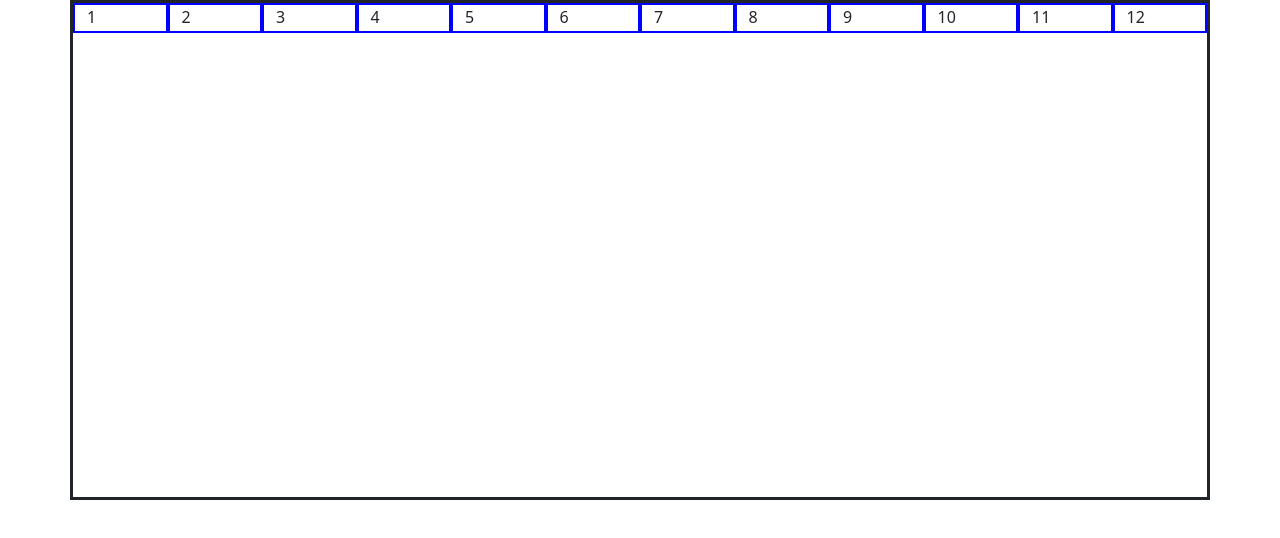
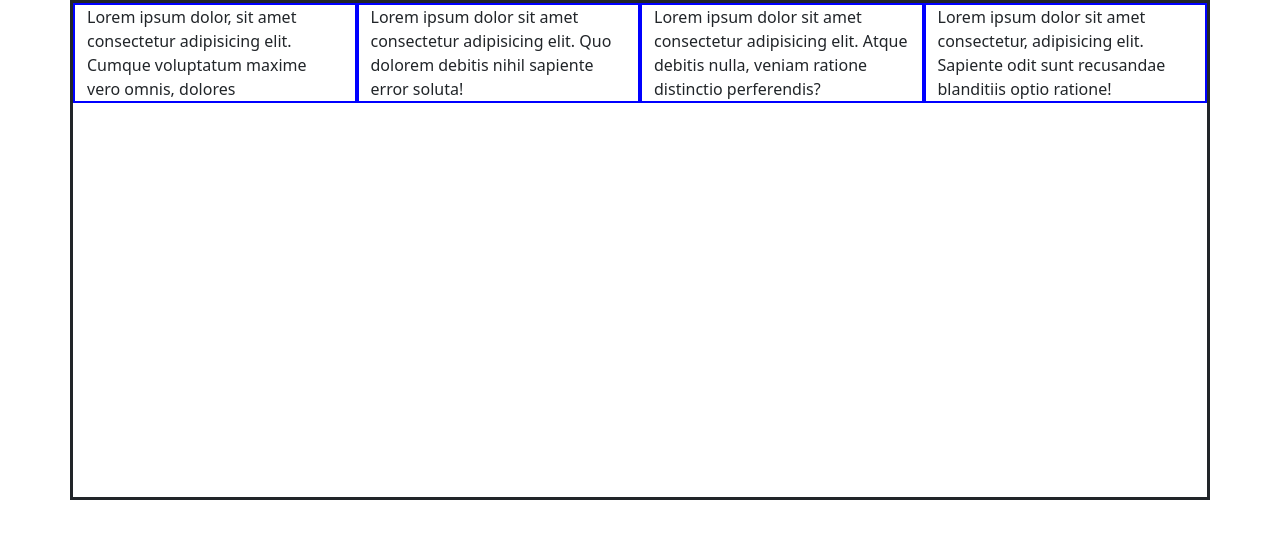
Before and after one commit to Zubair-Underwood/Bootstrap, a plain HTML site: page index.html in a window 1280 px wide. Drawn offline with nearby package versions, Linux system fonts and the light colour scheme.

Commit message:
learning

```diff
--- a/CSS/style.css
+++ b/CSS/style.css
@@ -6,6 +6,5 @@
 
 .dbox{
 
-    height:30px;
     border:2px solid blue;
 }
--- a/index.html
+++ b/index.html
@@ -18,18 +18,11 @@
 
         <div class="container cbox">
             <div class="row">
-                <div class="col-sm-1 dbox">1</div>
-                <div class="col-sm-1 dbox">2</div>
-                <div class="col-sm-1 dbox">3</div>
-                <div class="col-sm-1 dbox">4</div>
-                <div class="col-sm-1 dbox">5</div>
-                <div class="col-sm-1 dbox">6</div>
-                <div class="col-sm-1 dbox">7</div>
-                <div class="col-sm-1 dbox">8</div>
-                <div class="col-sm-1 dbox">9</div>
-                <div class="col-sm-1 dbox">10</div>
-                <div class="col-sm-1 dbox">11</div>
-                <div class="col-sm-1 dbox">12</div>
+                <div class="col-sm-3 dbox">Lorem ipsum dolor, sit amet consectetur adipisicing elit. Cumque voluptatum maxime vero omnis, dolores
+                </div>
+                <div class="col-sm-3 dbox">Lorem ipsum dolor sit amet consectetur adipisicing elit. Quo dolorem debitis nihil sapiente error soluta!</div>
+                <div class="col-sm-3 dbox">Lorem ipsum dolor sit amet consectetur adipisicing elit. Atque debitis nulla, veniam ratione distinctio perferendis?</div>
+                <div class="col-sm-3 dbox">Lorem ipsum dolor sit amet consectetur, adipisicing elit. Sapiente odit sunt recusandae blanditiis optio ratione!</div>
             </div>
         </div>
 
```
